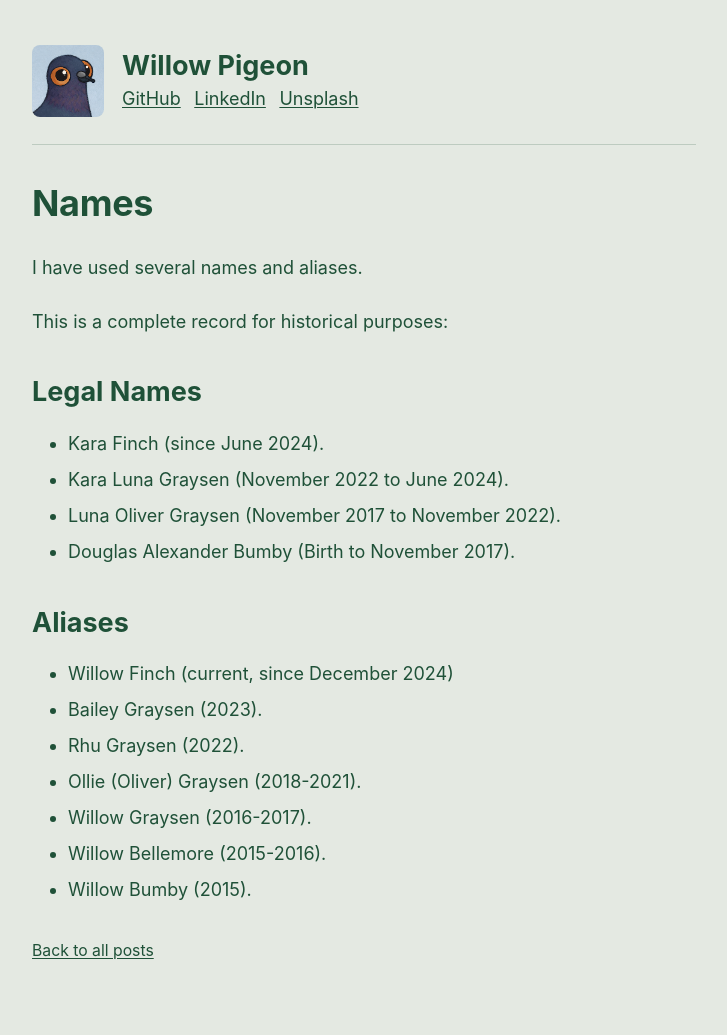
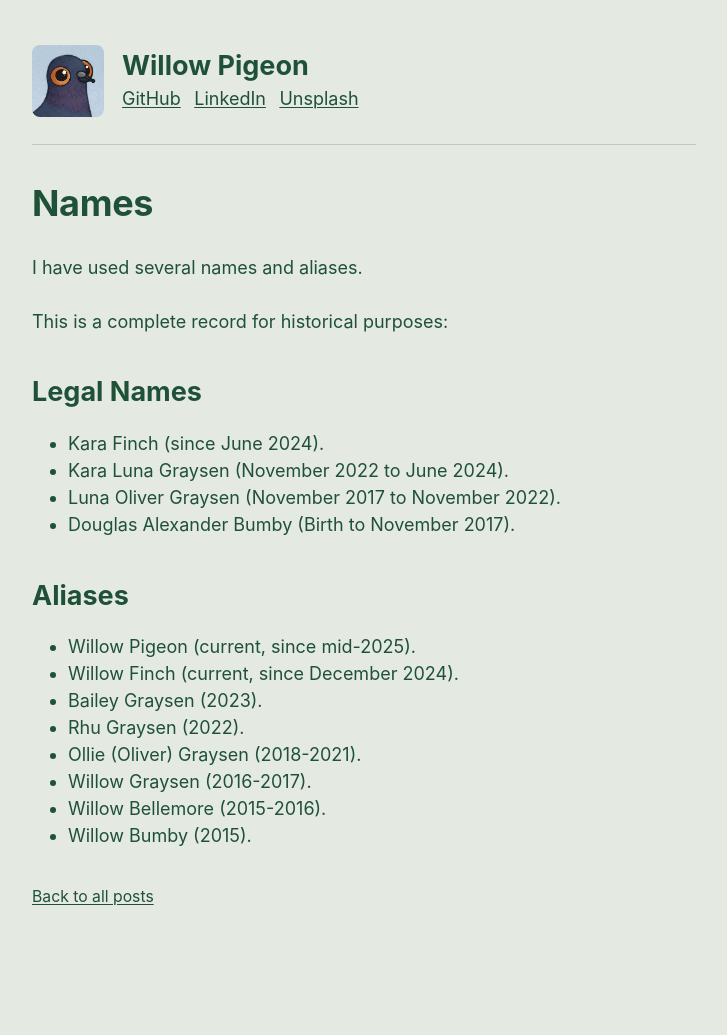
Before and after one commit to noisypigeon/noisypigeon.github.io, a Jekyll site: the page built from pages/names.md, in a window 1280 px wide. Shown: the whole page, without its empty margins (276-1003 px from the left). Built offline with Jekyll 4.4.1, drawn with Linux system fonts in a browser that asks for light colours; some web fonts are replaced; after the commit the page ends 981 px from its top, so only the background shows below that.

Commit message:
chore(noisypigeon.com): announce jekyll migration; fix spacing in names.md

```diff
--- a/pages/names.md
+++ b/pages/names.md
@@ -10,27 +10,19 @@ This is a complete record for historical purposes:
 
 ## Legal Names
 
--   Kara Finch (since June 2024).
-
--   Kara Luna Graysen (November 2022 to June 2024).
-
--   Luna Oliver Graysen (November 2017 to November 2022).
-
--   Douglas Alexander Bumby (Birth to November 2017).
+- Kara Finch (since June 2024).
+- Kara Luna Graysen (November 2022 to June 2024).
+- Luna Oliver Graysen (November 2017 to November 2022).
+- Douglas Alexander Bumby (Birth to November 2017).
 
 
 ## Aliases
 
--   Willow Finch (current, since December 2024)
-
--   Bailey Graysen (2023).
-
--   Rhu Graysen (2022).
-
--   Ollie (Oliver) Graysen (2018-2021).
-
--   Willow Graysen (2016-2017).
-
--   Willow Bellemore (2015-2016).
-
--   Willow Bumby (2015).
+- Willow Pigeon (current, since mid-2025).
+- Willow Finch (current, since December 2024).
+- Bailey Graysen (2023).
+- Rhu Graysen (2022).
+- Ollie (Oliver) Graysen (2018-2021).
+- Willow Graysen (2016-2017).
+- Willow Bellemore (2015-2016).
+- Willow Bumby (2015).
```
Also changed, not shown: _posts/2026-09-10-hello-jekyll-re-introduction.md (added, +24 -0 lines).
